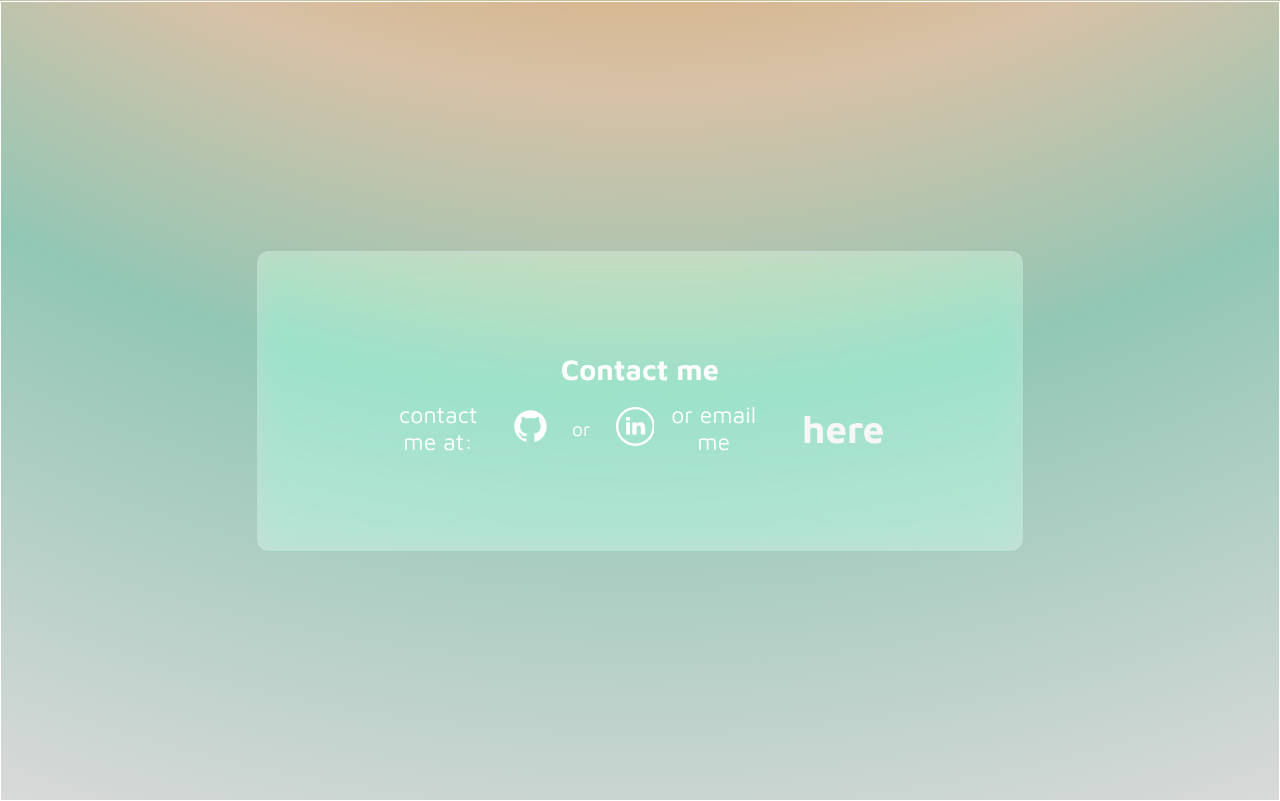
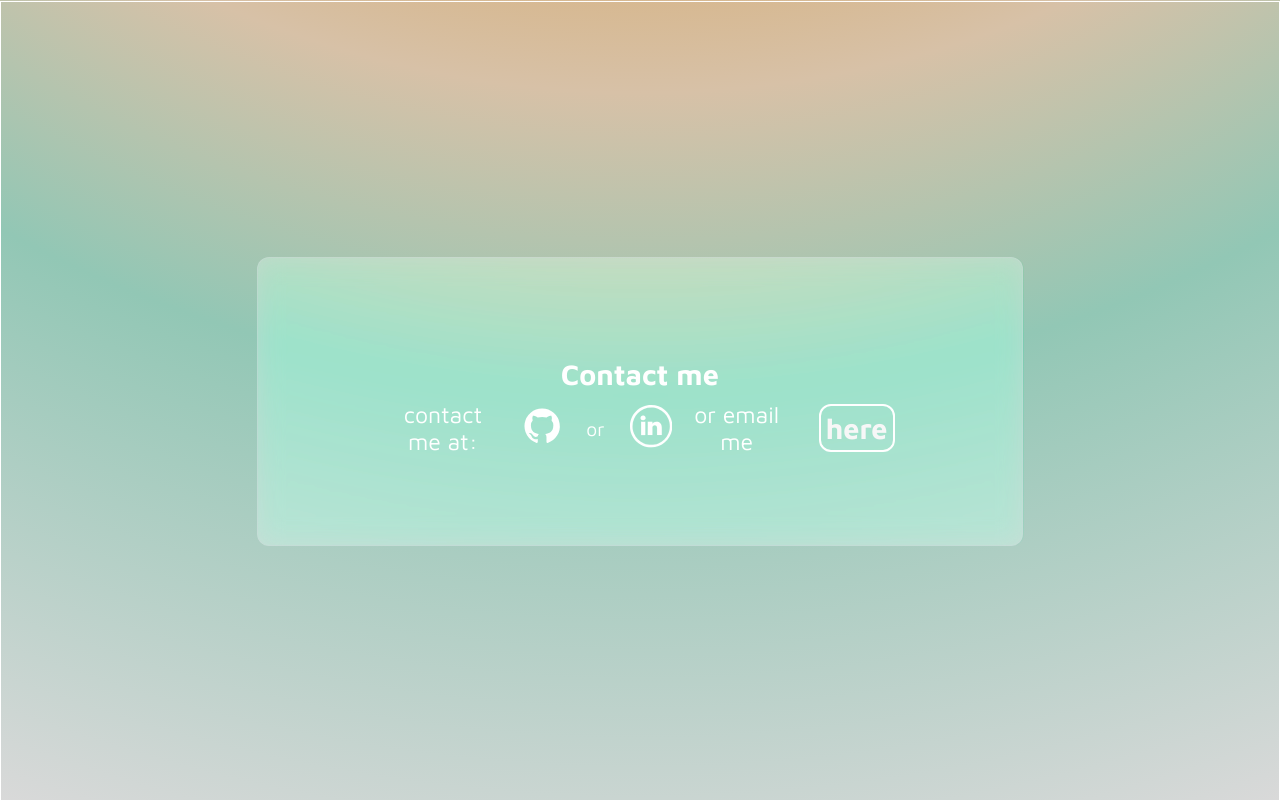
Before and after one commit to lielbidago/lielb-portfolio, a Next.js app: page / in a window 1280 px wide. Shown: the part 2706-3507 px from the top of the page. Built offline with nearby package versions, Linux system fonts and the light colour scheme.

Commit message:
changed contact email link design

```diff
--- a/app/globals.css
+++ b/app/globals.css
@@ -219,8 +219,9 @@ h1{
 
 }
 .contactMain .email{
-  font-size: 2em;
-  padding:2%;
+  font-size: 1.5em;
+  padding:1%;
+  border:2px solid white;
   border-radius: 12px;
   margin-left: 7%;
   font-weight: bold;
```
